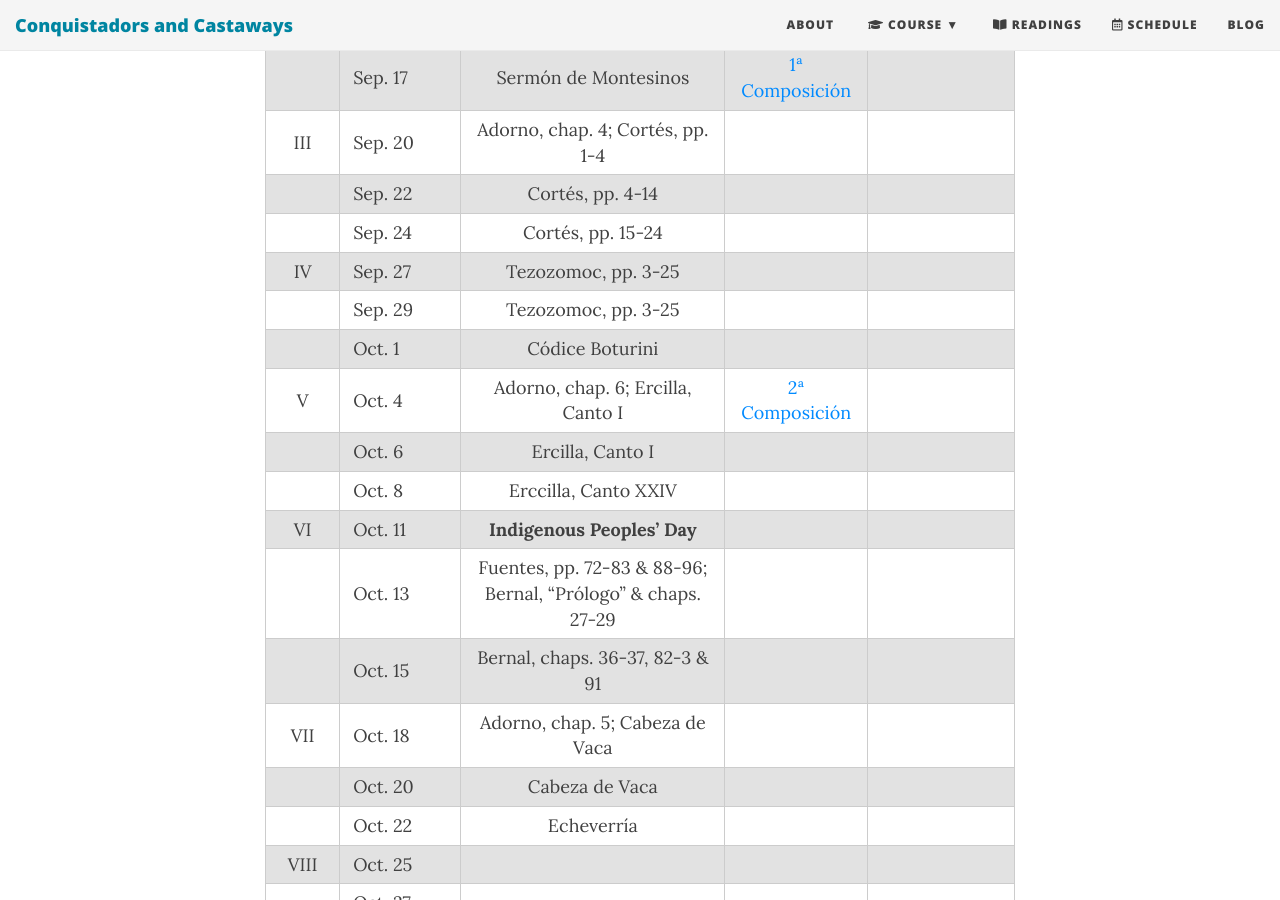
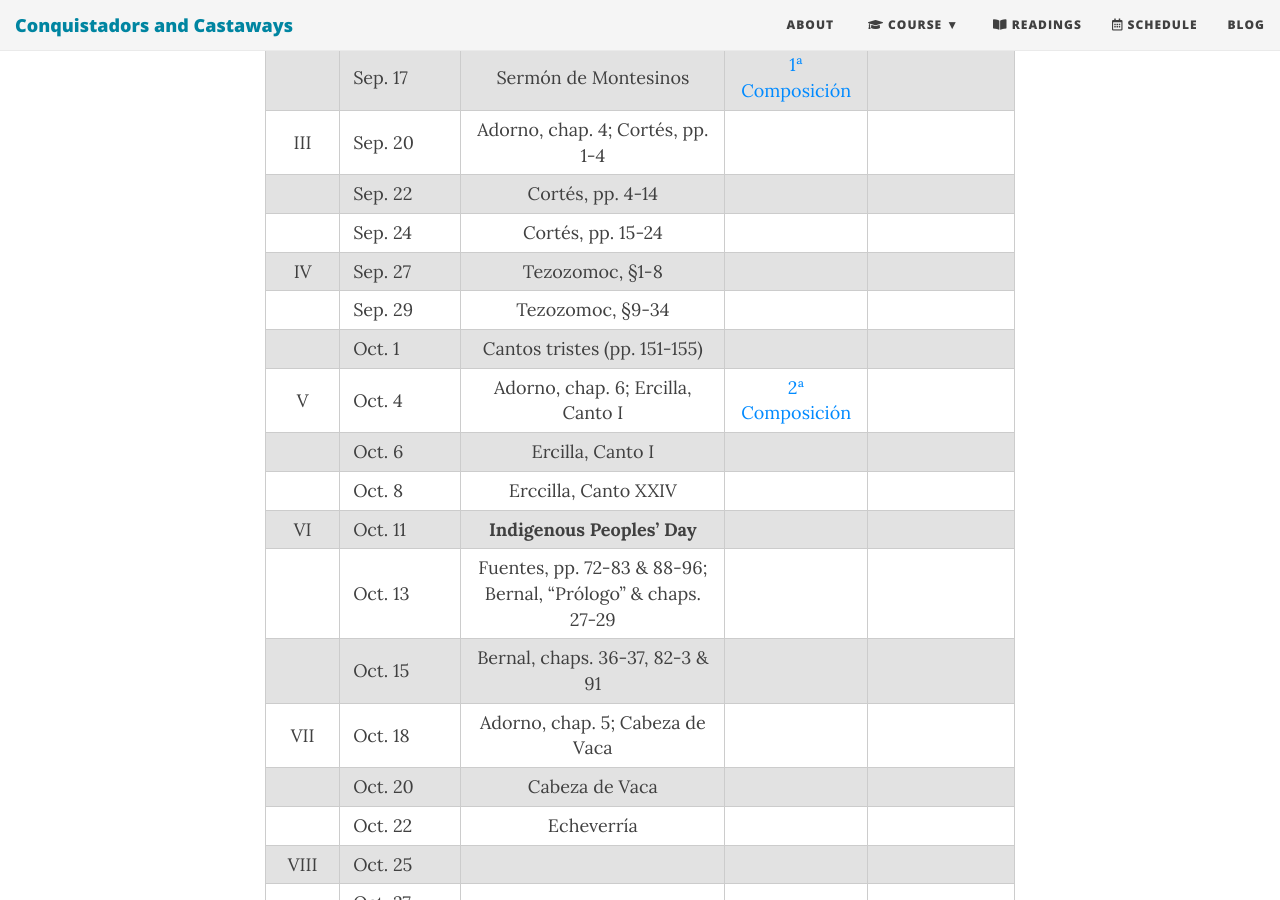
Before and after one commit to Hipomenes/ls452, a Jekyll site: the page built from calendar.md, in a window 1280 px wide and 900 px high, scrolled down 717 px. Built offline with Jekyll 4.4.1, drawn with Linux system fonts in a browser that asks for light colours; nearby versions of some CDN libraries.

Commit message:
Update calendar.md

```diff
--- a/calendar.md
+++ b/calendar.md
@@ -18,9 +18,9 @@ subtitle: Fall 2021
 | III | Sep. 20  | Adorno, chap. 4; Cortés, pp. 1-4  | |
 |     | Sep. 22  | Cortés, pp. 4-14 | |
 |     | Sep. 24  | Cortés, pp. 15-24 ||
-| IV  | Sep. 27  | Tezozomoc, pp. 3-25  | |
-|     | Sep. 29  | Tezozomoc, pp. 3-25 |
-|     | Oct. 1   | Códice Boturini |   |
+| IV  | Sep. 27  | Tezozomoc, §1-8  | |
+|     | Sep. 29  | Tezozomoc, §9-34 |
+|     | Oct. 1   | Cantos tristes (pp. 151-155) |   |
 | V   | Oct. 4   | Adorno, chap. 6; Ercilla, Canto I | [2ª Composición](https://dhcolmenares.net/ls452/assignments/#segunda-composici%C3%B3n) |
 |     | Oct. 6   | Ercilla, Canto I
 |     | Oct. 8   | Erccilla, Canto XXIV | |
```
